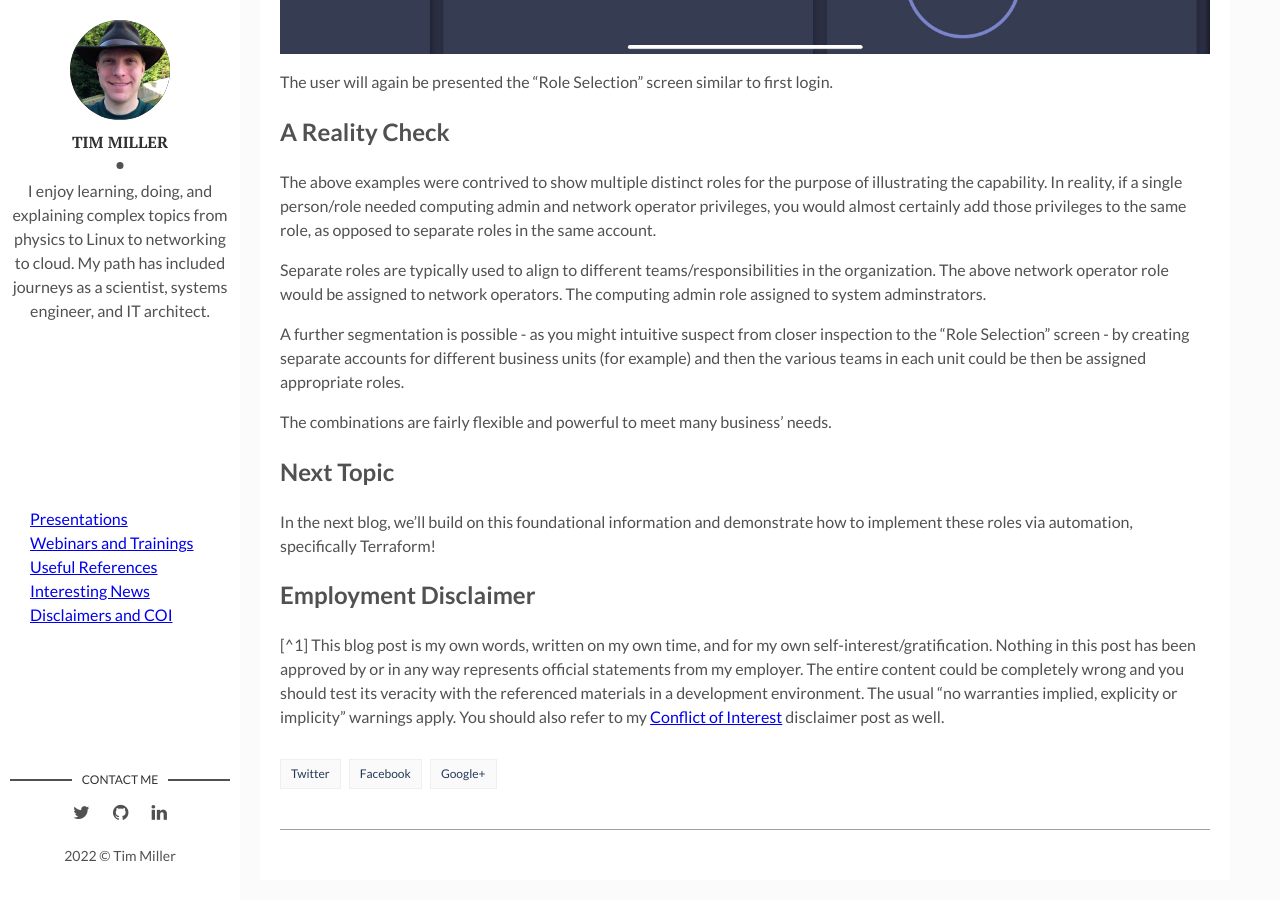
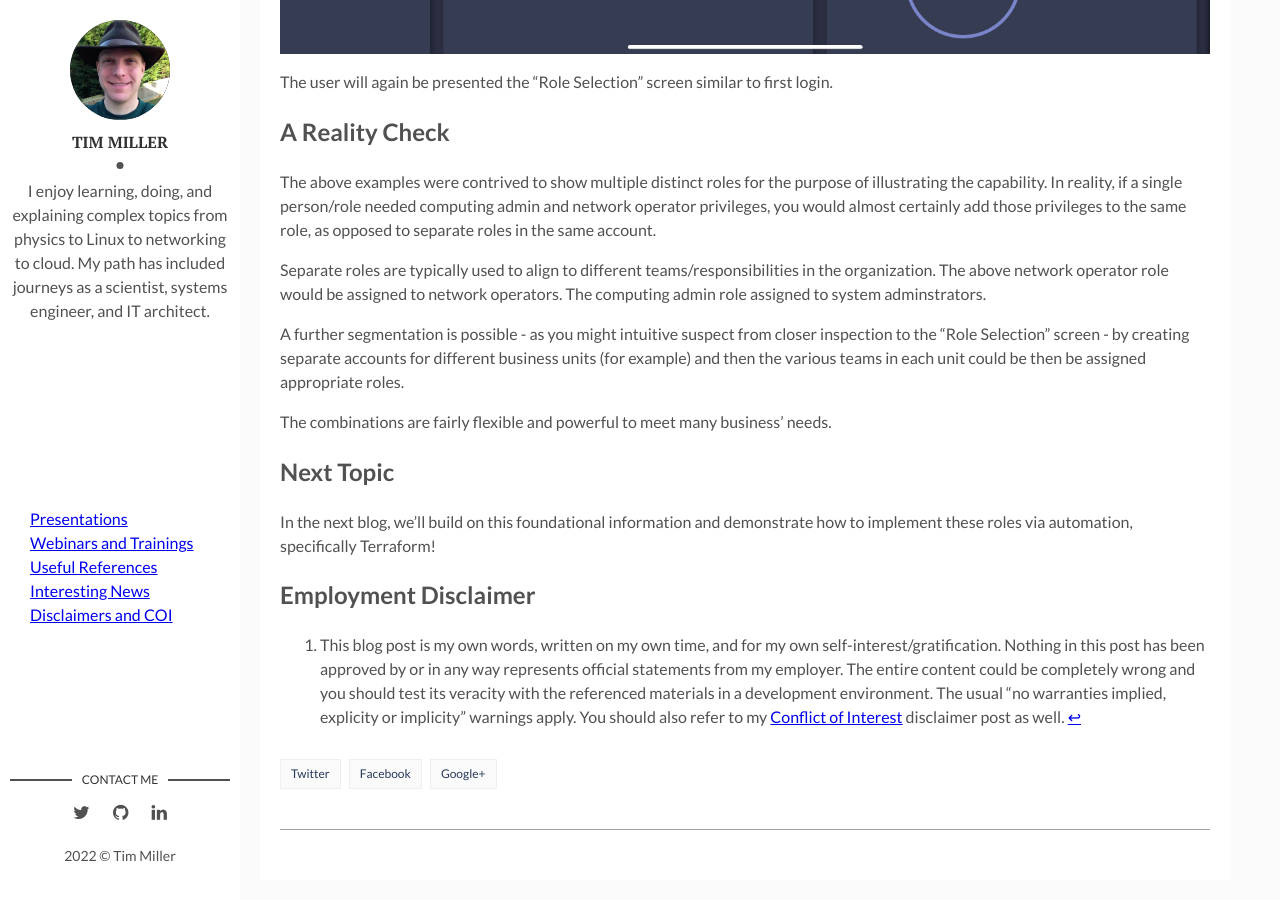
Before and after one commit to broadcaststorm/broadcaststorm.github.io, a Jekyll site: the page built from _posts/2022-09-24-creating-roles-in-cisco-intersight.md, in a window 1280 px wide and 900 px high, scrolled down 12994 px. Built offline with Jekyll 4.4.1, drawn with Linux system fonts in a browser that asks for light colours; some of the changed text lies outside the part shown.

Commit message:
One more fix for footnotes/

```diff
--- a/_posts/2022-09-24-creating-roles-in-cisco-intersight.md
+++ b/_posts/2022-09-24-creating-roles-in-cisco-intersight.md
@@ -137,4 +137,4 @@ In the next blog, we'll build on this foundational information and demonstrate h
 
 ## Employment Disclaimer
 
-[^1] This blog post is my own words, written on my own time, and for my own self-interest/gratification. Nothing in this post has been approved by or in any way represents official statements from my employer. The entire content could be completely wrong and you should test its veracity with the referenced materials in a development environment. The usual "no warranties implied, explicity or implicity" warnings apply. You should also refer to my [Conflict of Interest](/conflict-of-interests/) disclaimer post as well.
+[^1]: This blog post is my own words, written on my own time, and for my own self-interest/gratification. Nothing in this post has been approved by or in any way represents official statements from my employer. The entire content could be completely wrong and you should test its veracity with the referenced materials in a development environment. The usual "no warranties implied, explicity or implicity" warnings apply. You should also refer to my [Conflict of Interest](/conflict-of-interests/) disclaimer post as well.
```
